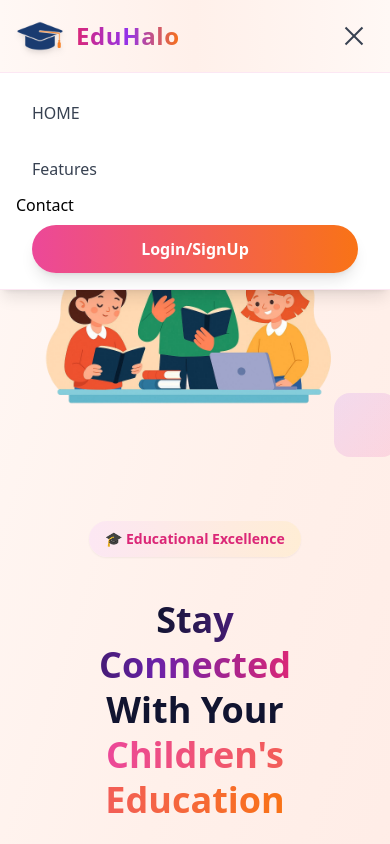
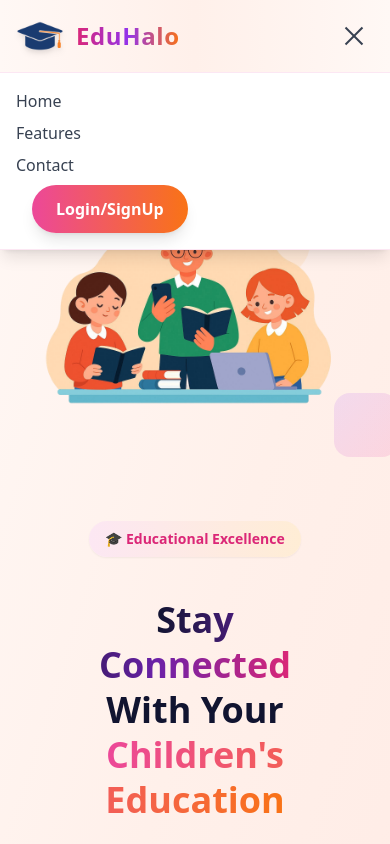
Before and after one commit to symadev/eduhalo, a React (Vite) app: page / in a window 390 px wide. Both pictures are taken after a click on the button 354 px from the left and 36 px from the top of the page. Shown: the top 844 px of the page. Built offline with nearby package versions, Linux system fonts and the light colour scheme.

Commit message:
added the changes

```diff
--- a/src/Components/Navbar.jsx
+++ b/src/Components/Navbar.jsx
@@ -1,19 +1,27 @@
 import { Link } from "react-router-dom";
 import image from "../assets/images/hat.png";
-import { useState } from "react";
+import { useState, useContext } from "react";
 import Login from "./pages/Login";
 import SignUp from "./pages/Signup";
+import { AuthContext } from "./Context/AuthContext";
 
 const Navbar = () => {
   const [isMenuOpen, setIsMenuOpen] = useState(false);
-
-
-
-  // Modal visibility states
   const [showLoginModal, setShowLoginModal] = useState(false);
   const [showRegisterModal, setShowRegisterModal] = useState(false);
 
-  // Functions to open/close modals
+  const { user } = useContext(AuthContext);
+  const role = user?.role;
+
+  const dashboardRoute =
+    role === "parent"
+      ? "/dashboard/parent"
+      : role === "teacher"
+      ? "/dashboard/teacher"
+      : role === "admin"
+      ? "/dashboard/admin"
+      : "/";
+
   const openLogin = () => {
     setShowRegisterModal(false);
     setShowLoginModal(true);
@@ -26,6 +34,11 @@ const Navbar = () => {
 
   const closeLogin = () => setShowLoginModal(false);
   const closeRegister = () => setShowRegisterModal(false);
+
+  const handleLogout = () => {
+    localStorage.removeItem("token");
+    window.location.reload();
+  };
 
   return (
     <div className="bg-gradient-to-r from-[#FFF8F5] via-[#FFF0EA] to-[#FFF8F5] shadow-lg backdrop-blur-md fixed top-0 left-0 w-full z-50 border-b border-pink-100">
@@ -47,38 +60,40 @@ const Navbar = () => {
 
         {/* Desktop Menu */}
         <div className="hidden md:flex gap-2 items-center">
-          <a
-            href="#home"
-            className="relative px-4 py-2 text-gray-700 font-medium transition-all duration-300 hover:text-pink-600 group"
-          >
-            <span className="relative z-10">Home</span>
-            <div className="absolute inset-0 bg-gradient-to-r from-pink-100 to-orange-100 rounded-lg opacity-0 group-hover:opacity-100 transition-opacity duration-300"></div>
+          <a href="#home" className="px-4 py-2 text-gray-700 font-medium hover:text-pink-600 transition">
+            Home
           </a>
-
-          <a
-            href="#features"
-            className="relative px-4 py-2 text-gray-700 font-medium transition-all duration-300 hover:text-pink-600 group"
-          >
-            <span className="relative z-10">Features</span>
-            <div className="absolute inset-0 bg-gradient-to-r from-pink-100 to-orange-100 rounded-lg opacity-0 group-hover:opacity-100 transition-opacity duration-300"></div>
+          <a href="#features" className="px-4 py-2 text-gray-700 font-medium hover:text-pink-600 transition">
+            Features
           </a>
-
-          <a
-            href="#contact"
-            className="relative px-4 py-2 px-4 py-2 text-gray-700 font-medium transition-all duration-300 hover:text-pink-600 group "
-            onClick={() => setIsMenuOpen(false)} // for mobile
-          >
+          <a href="#contact" className="px-4 py-2 text-gray-700 font-medium hover:text-pink-600 transition">
             Contact
           </a>
 
+          {user ? (
+            <>
+              <Link
+                to={dashboardRoute}
+                className="px-4 py-2 text-gray-700 font-medium hover:text-pink-600 transition"
+              >
+                Dashboard ({role})
+              </Link>
+              <button
+                onClick={handleLogout}
+                className="ml-2 px-4 py-2 bg-red-400 text-white rounded-full hover:bg-red-500 transition"
+              >
+                Logout
+              </button>
+            </>
+          ) : (
             <button
               onClick={openLogin}
               className="ml-4 px-6 py-2 bg-gradient-to-r from-pink-500 to-orange-500 text-white font-semibold rounded-full shadow-lg hover:shadow-xl transform hover:scale-105 transition-all duration-300 hover:from-pink-600 hover:to-orange-600"
             >
               Login/SignUp
             </button>
+          )}
         </div>
-
 
         {/* Mobile Menu Button */}
         <button
@@ -91,58 +106,57 @@ const Navbar = () => {
         </button>
       </div>
 
+      {/* Mobile Menu */}
+      <div className={`md:hidden bg-white border-t border-pink-100 transition-all duration-300 ${isMenuOpen ? 'max-h-64 opacity-100' : 'max-h-0 opacity-0 overflow-hidden'}`}>
+        <div className="px-4 py-4 space-y-2">
+          <a href="#home" onClick={() => setIsMenuOpen(false)} className="block text-gray-700 hover:text-pink-600">Home</a>
+          <a href="#features" onClick={() => setIsMenuOpen(false)} className="block text-gray-700 hover:text-pink-600">Features</a>
+          <a href="#contact" onClick={() => setIsMenuOpen(false)} className="block text-gray-700 hover:text-pink-600">Contact</a>
 
+          {user ? (
+            <>
+              <Link
+                to={dashboardRoute}
+                onClick={() => setIsMenuOpen(false)}
+                className="block px-4 py-2 text-gray-700 hover:text-pink-600"
+              >
+                Dashboard ({role})
+              </Link>
+              <button
+                onClick={() => {
+                  handleLogout();
+                  setIsMenuOpen(false);
+                }}
+                className="block w-full px-4 py-2 text-left text-red-500 hover:bg-red-50"
+              >
+                Logout
+              </button>
+            </>
+          ) : (
+            <button
+              onClick={() => {
+                openLogin();
+                setIsMenuOpen(false);
+              }}
+              className="block mx-4 mt-4 px-6 py-3 bg-gradient-to-r from-pink-500 to-orange-500 text-white font-semibold rounded-full text-center shadow-lg hover:shadow-xl transform hover:scale-105 transition-all duration-300"
+            >
+              Login/SignUp
+            </button>
+          )}
+        </div>
+      </div>
 
-
-
-      {/* Login Modal */}
+      {/* Modals */}
       <Login
         isOpen={showLoginModal}
         onRequestClose={closeLogin}
-        openRegister={openRegister} // So Login modal can open Register modal
+        openRegister={openRegister}
       />
-
-      {/* Register Modal */}
       <SignUp
         isOpen={showRegisterModal}
         onRequestClose={closeRegister}
-        openLogin={openLogin} // So Register modal can open Login modal
+        openLogin={openLogin}
       />
-
-      {/* Mobile Menu */}
-      <div className={`md:hidden bg-white border-t border-pink-100 transition-all duration-300 ${isMenuOpen ? 'max-h-64 opacity-100' : 'max-h-0 opacity-0 overflow-hidden'}`}>
-        <div className="px-4 py-4 space-y-2">
-          <a
-            href="#home"
-            className="block px-4 py-3 text-gray-700 font-medium rounded-lg hover:bg-gradient-to-r hover:from-pink-50 hover:to-orange-50 hover:text-pink-600 transition-all duration-200"
-            onClick={() => setIsMenuOpen(false)}
-          >
-            HOME
-          </a>
-          <a
-            href="#features"
-            className="block px-4 py-3 text-gray-700 font-medium rounded-lg hover:bg-gradient-to-r hover:from-pink-50 hover:to-orange-50 hover:text-pink-600 transition-all duration-200"
-            onClick={() => setIsMenuOpen(false)}
-          >
-            Features
-          </a>
-          <a
-            href="#contact"
-            className="..."
-            onClick={() => setIsMenuOpen(false)} // for mobile
-          >
-            Contact
-          </a>
-          <Link
-            to="/login"
-            className="block mx-4 mt-4 px-6 py-3 bg-gradient-to-r from-pink-500 to-orange-500 text-white font-semibold rounded-full text-center shadow-lg hover:shadow-xl transform hover:scale-105 transition-all duration-300"
-            onClick={() => setIsMenuOpen(false)}
-          >
-            Login/SignUp
-          </Link>
-        </div>
-      </div>
-
     </div>
   );
 };
```
Lines whose indentation alone changed are shown as unchanged.
